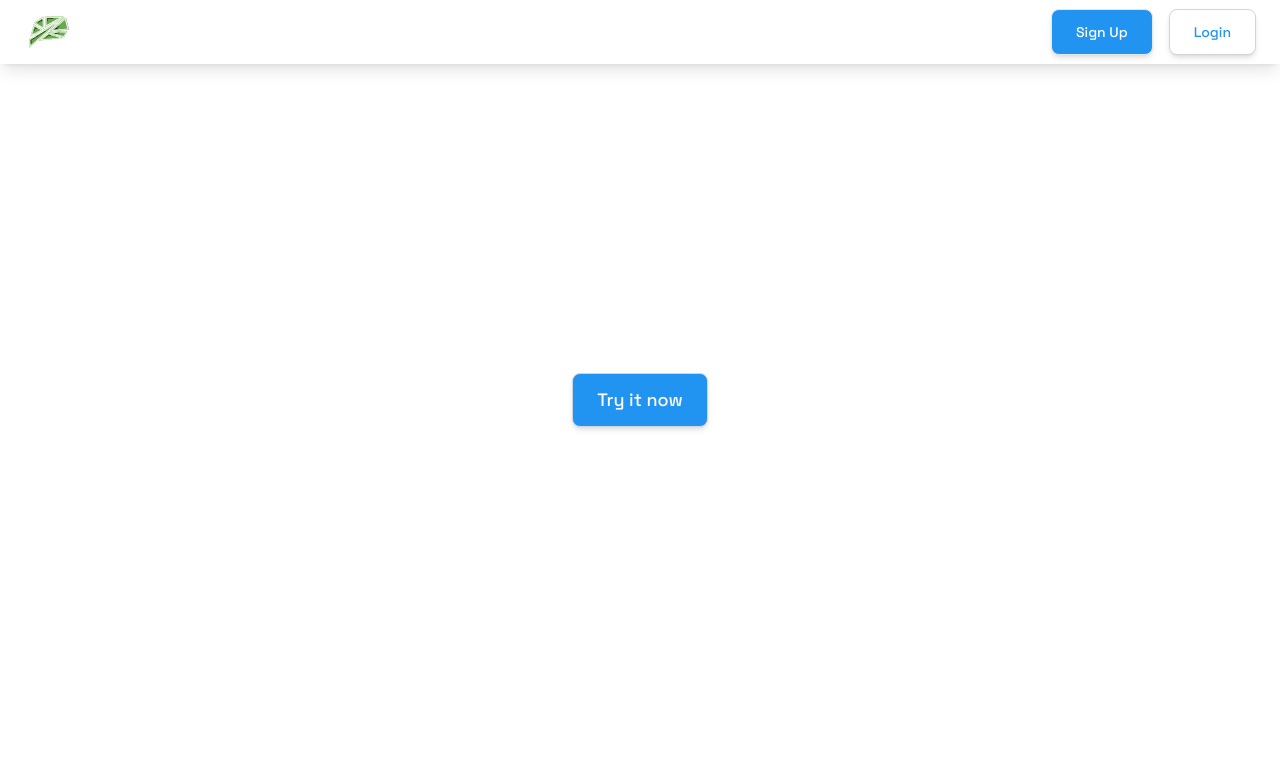
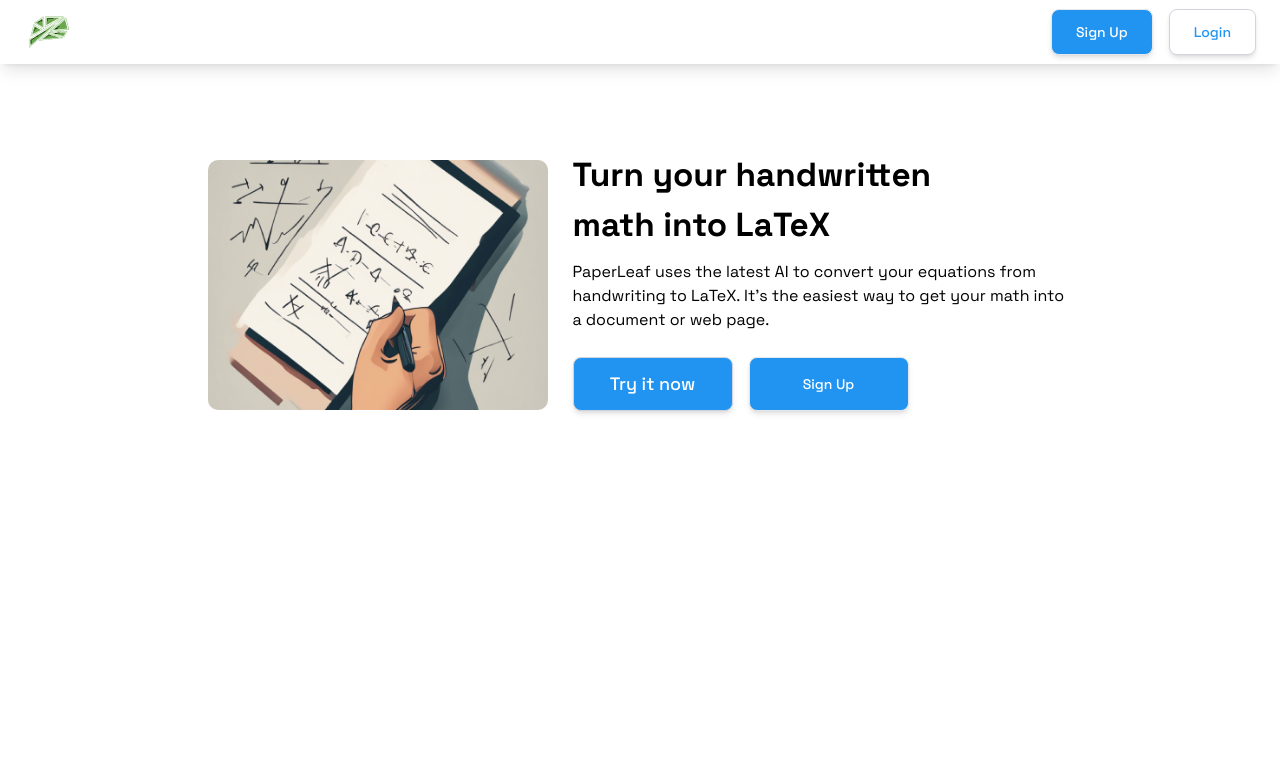
Before and after one commit to randamit123/Latex, a Next.js app in the folder latexwebapp/: page / in a window 1280 px wide. Shown: the top 782 px of the page. Built offline with nearby package versions, Linux system fonts and the light colour scheme; no server answers; a web font is replaced by a local one.

Commit message:
landing intro done w/ placeholder signup

```diff
--- a/latexwebapp/src/app/assets/landingpage.css
+++ b/latexwebapp/src/app/assets/landingpage.css
@@ -4,6 +4,54 @@
 @tailwind components;
 @tailwind utilities;
 
+@media (max-width: 860px) {
+    .landing1 {
+      display: none; /* Hide the image */
+    }
+  }
+
 .title-box{
+    display: flex;
+    justify-content: center;
+    align-items: center;
+    padding-top: 150px;
+
 
 }
+
+.title-header{
+    font-size: 25pt;
+    font-weight: 600;
+    padding-bottom: 10px;
+    width: 400px;
+}
+
+.intro-explanation{
+    margin-bottom: 25px;
+    width: 500px;
+}
+
+.intro-buttons{
+    display: grid;
+    grid-template-columns: repeat(2, 160px);
+    gap: 16px;
+
+}
+.landing1{
+    height: 250px;
+    width: 340px;
+    margin-right: 25px;
+    border-radius: 10px;
+    margin-top: 10px;
+}
+.how-it-works{
+
+}
+
+.reviews-box{
+
+}
+
+.get-started-box{
+
+}
--- a/latexwebapp/src/app/page.tsx
+++ b/latexwebapp/src/app/page.tsx
@@ -2,6 +2,11 @@
 import { authConfig } from "./auth/NextAuth";
 import { redirect } from "next/navigation";
 import { GoogleSignInButton } from "./components/auth/GoogleSignInButton";
+import  SignUpButton  from "./components/auth/SignUpButton";
+import "./assets/landingpage.css";
+import Image from "next/image";
+import "./layout.tsx";
+import { Space_Grotesk } from "next/font/google";
 
 export default async function LandingPage() {
   const session = await getServerSession(authConfig);
@@ -10,17 +15,28 @@
 
   return (
     <div>
-      <div className='title-box'>
-
+      <div className="title-box">
+        <div>
+          <Image className="landing1" alt="landing1.1" src="/landingphoto1.1.png" height={400} width={400} />
+        </div>
+        <div>
+          <h1 className='title-header'>Turn your handwritten math into LaTeX</h1>
+          <p className="intro-explanation">
+            PaperLeaf uses the latest AI to convert your equations from handwriting to LaTeX.
+            It's the easiest way to get your math into a document or web page.
+          </p>
+          <div className="intro-buttons">
+            <GoogleSignInButton />
+            <SignUpButton />
+          </div>
+        </div>
       </div>
-      <div className='how-it-works'>
-
-      </div>
-      <div className='reviews-box'>
-
-      </div>
-      <div className='get-started-box'>
-        <div className="flex items-center justify-center h-screen "> {/* bg-gradient-to-b from-green-100 to-green-600 */}
+      <div className="how-it-works"></div>
+      <div className="reviews-box"></div>
+      <div className="get-started-box">
+        <div className="flex items-center justify-center h-screen ">
+          {" "}
+          {/* bg-gradient-to-b from-green-100 to-green-600 */}
           <GoogleSignInButton />
         </div>
       </div>
```
Also changed, not shown: latexwebapp/public/landingphoto1.1.png (added), latexwebapp/src/app/assets/globals.css (line endings or trailing spaces).
